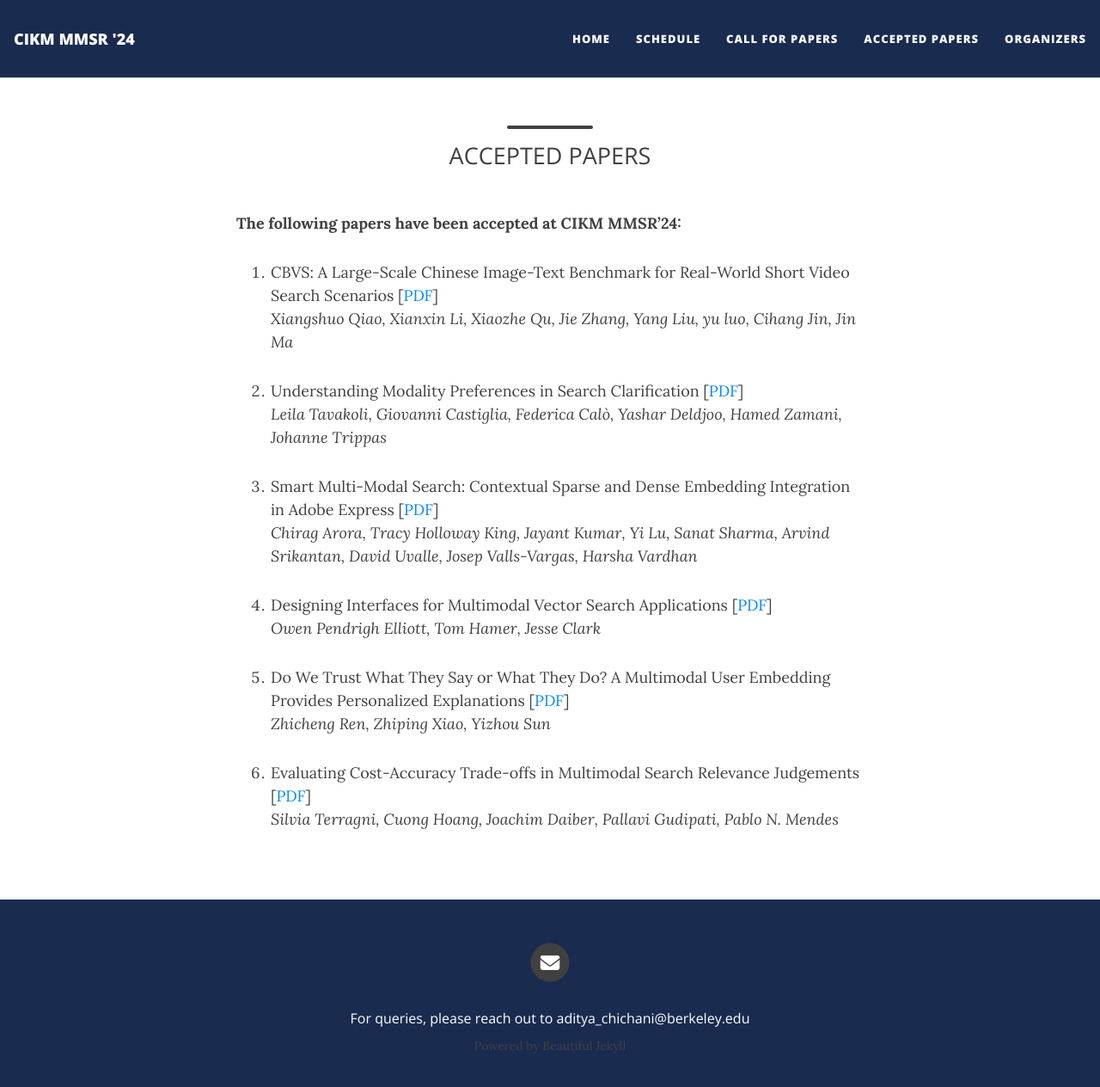
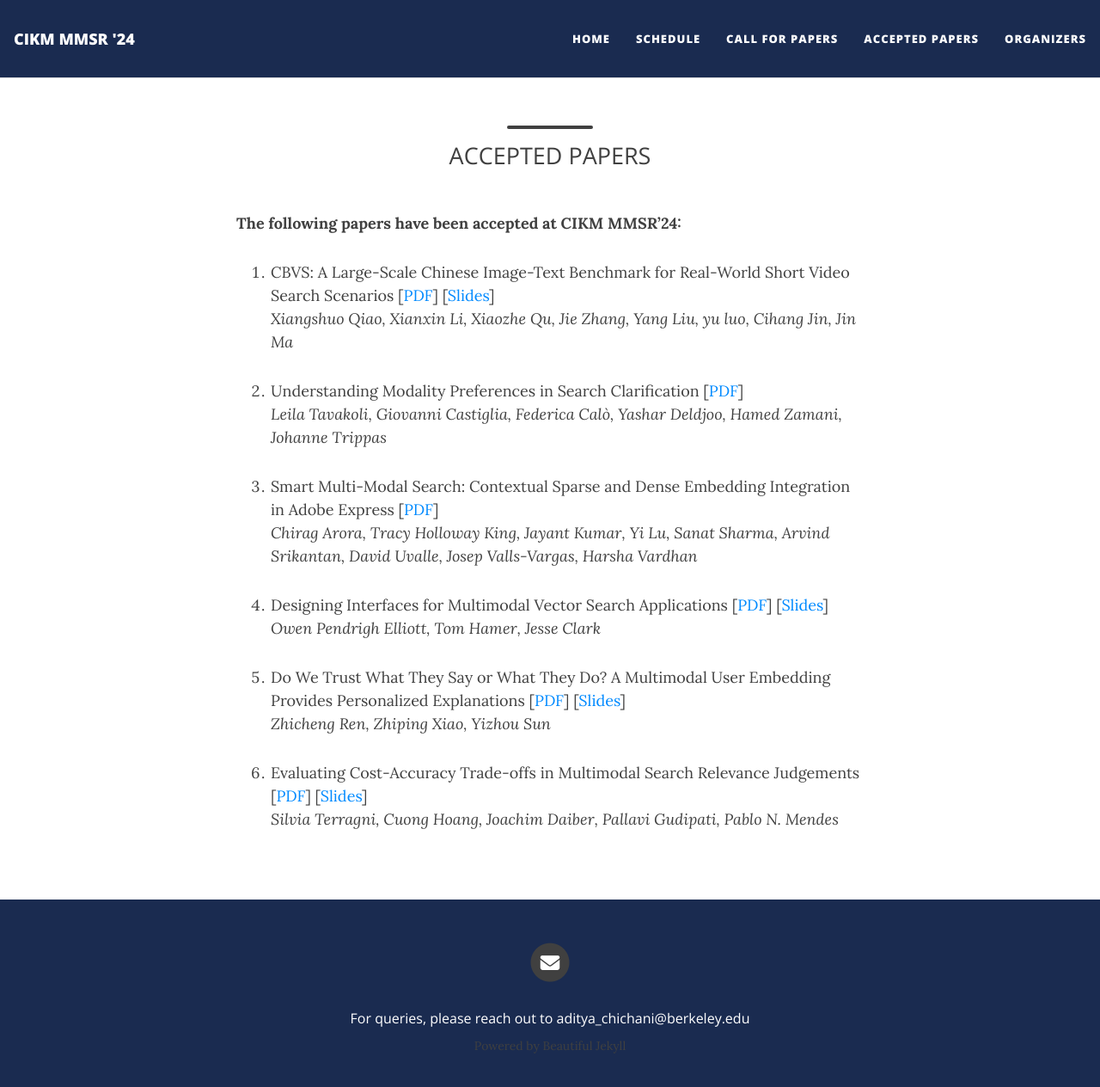
Before and after one commit to cikm-mmsr/cikm-mmsr.github.io, a Jekyll site: the page built from accepted.md, in a window 1280 px wide and 1277 px high. Shown: the top 1264 px of the window at 86% size. Built offline with Jekyll 4.4.1, drawn with Linux system fonts in a browser that asks for light colours.

Commit message:
Added slides

```diff
--- a/accepted.md
+++ b/accepted.md
@@ -6,14 +6,14 @@ subtitle: "ACCEPTED PAPERS"
 
 **The following papers have been accepted at CIKM MMSR'24:**
 
-1. CBVS: A Large-Scale Chinese Image-Text Benchmark for Real-World Short Video Search Scenarios [[PDF](assets/papers/paper_1.pdf)]<br>_Xiangshuo Qiao, Xianxin Li, Xiaozhe Qu, Jie Zhang, Yang Liu, yu luo, Cihang Jin, Jin Ma_
+1. CBVS: A Large-Scale Chinese Image-Text Benchmark for Real-World Short Video Search Scenarios [[PDF](assets/papers/paper_1.pdf)] [[Slides](assets/slides/slides_1.pptx)]<br>_Xiangshuo Qiao, Xianxin Li, Xiaozhe Qu, Jie Zhang, Yang Liu, yu luo, Cihang Jin, Jin Ma_
 
 2. Understanding Modality Preferences in Search Clarification [[PDF](assets/papers/paper_2.pdf)]<br>_Leila Tavakoli, Giovanni Castiglia, Federica Calò, Yashar Deldjoo, Hamed Zamani, Johanne Trippas_
 
-3. Smart Multi-Modal Search: Contextual Sparse and Dense Embedding Integration in Adobe Express [[PDF](assets/papers/paper_3.pdf)]<br>_Chirag Arora, Tracy Holloway King, Jayant Kumar, Yi Lu, Sanat Sharma, Arvind Srikantan, David Uvalle, Josep Valls-Vargas, Harsha Vardhan_
+3. Smart Multi-Modal Search: Contextual Sparse and Dense Embedding Integration in Adobe Express [[PDF](assets/papers/paper_3.pdf)] <br>_Chirag Arora, Tracy Holloway King, Jayant Kumar, Yi Lu, Sanat Sharma, Arvind Srikantan, David Uvalle, Josep Valls-Vargas, Harsha Vardhan_
 
-4. Designing Interfaces for Multimodal Vector Search Applications [[PDF](assets/papers/paper_4.pdf)]<br>_Owen Pendrigh Elliott, Tom Hamer, Jesse Clark_
+4. Designing Interfaces for Multimodal Vector Search Applications [[PDF](assets/papers/paper_4.pdf)] [[Slides](assets/slides/slides_4.pdf)]<br>_Owen Pendrigh Elliott, Tom Hamer, Jesse Clark_
 
-5. Do We Trust What They Say or What They Do? A Multimodal User Embedding Provides Personalized Explanations [[PDF](assets/papers/paper_5.pdf)]<br>_Zhicheng Ren, Zhiping Xiao, Yizhou Sun_
+5. Do We Trust What They Say or What They Do? A Multimodal User Embedding Provides Personalized Explanations [[PDF](assets/papers/paper_5.pdf)] [[Slides](assets/slides/slides_5.pdf)]<br>_Zhicheng Ren, Zhiping Xiao, Yizhou Sun_
 
-6. Evaluating Cost-Accuracy Trade-offs in Multimodal Search Relevance Judgements [[PDF](assets/papers/paper_6.pdf)]<br>_Silvia Terragni, Cuong Hoang, Joachim Daiber, Pallavi Gudipati, Pablo N. Mendes_
+6. Evaluating Cost-Accuracy Trade-offs in Multimodal Search Relevance Judgements [[PDF](assets/papers/paper_6.pdf)] [[Slides](assets/slides/slides_6.pdf)]<br>_Silvia Terragni, Cuong Hoang, Joachim Daiber, Pallavi Gudipati, Pablo N. Mendes_
```
Also changed, not shown: 4 other files.
